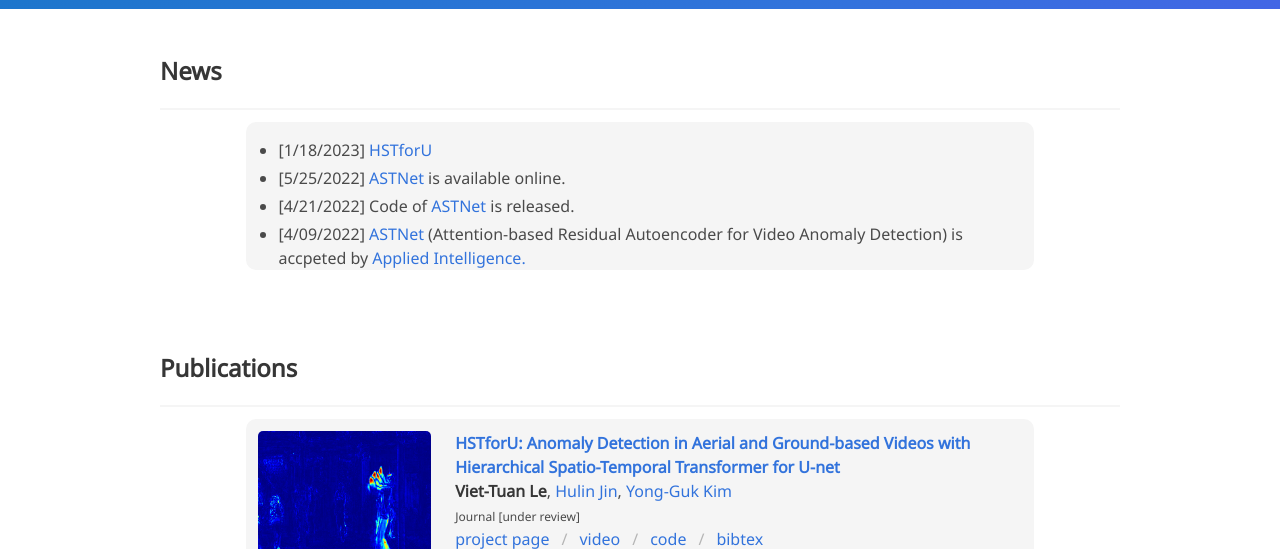
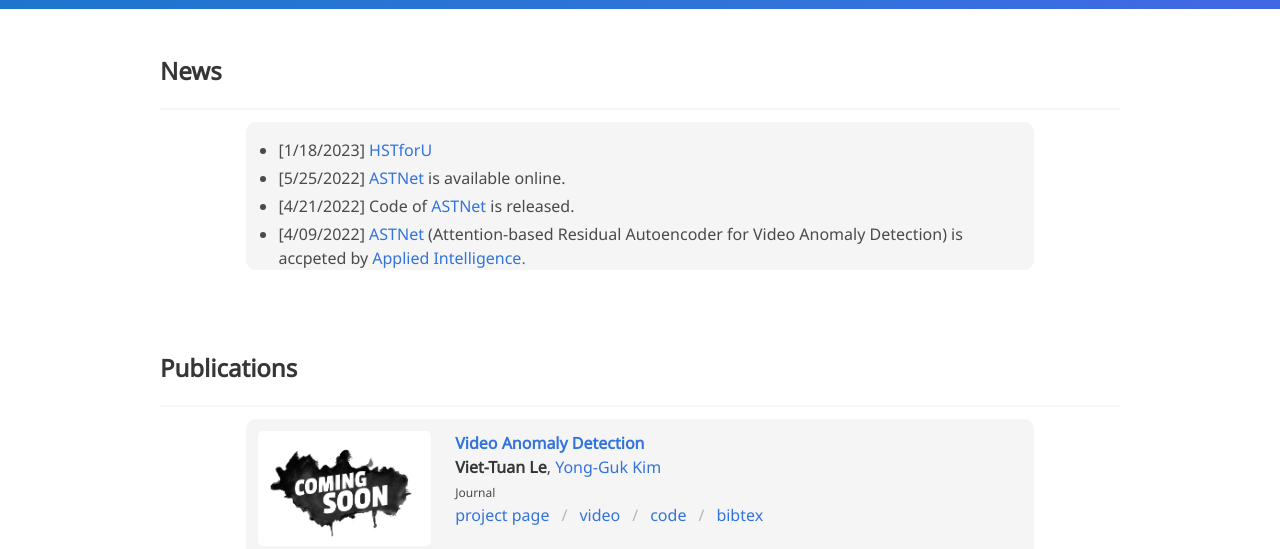
Before and after one commit to vt-le/vt-le.github.io, a plain HTML site: page index.html in a window 1280 px wide. Shown: the part 251-800 px from the top of the page. Drawn offline with nearby package versions, Linux system fonts and the light colour scheme; a script that the page names is missing; some icons are missing; a web font is replaced by a local one.

Commit message:
new project

```diff
--- a/index.html
+++ b/index.html
@@ -141,6 +141,41 @@
   <div class="container is-max-desktop">
     <h2 class="title is-4">Publications</h2>
     <hr>
+
+      <!-- Publications. -->
+     <div class="columns is-centered has-text-centered">
+      <div class="column is-four-fifths">
+        <div class="columns is-centered interpolation-panel">
+          <div class="column is-3 has-text-centered">
+            <img src="static/images/cms.jpg"
+                 class="interpolation-image"
+                 alt="Interpolate start reference image."/>
+          </div>
+
+          <div class="column is-9 has-text-left">
+
+            <span class="is-size-6"><strong><a href="#"> Video Anomaly Detection </a></strong></span><br>
+            <span class="is-size-6">
+              <strong> Viet-Tuan Le</strong>,</span>
+              <a href="http://home.sejong.ac.kr/~ykim/"> Yong-Guk Kim</a> <br>
+            <span class="is-size-7">Journal</span>
+
+            <nav class="breadcrumb" aria-label="breadcrumbs">
+              <ul>
+                <li><a href="#">project page</a></li>
+                <li><a href="#">video</a> </li>
+                <li><a href="#">code</a></li>
+                <li><a shape="rect" href="javascript:togglebib('le2019local')" class="togglebib">bibtex</a>
+                </li>
+              </ul>
+            </nav>
+
+          </div>
+        </div>
+      </div>
+    </div>
+    <!--/ Publications. -->
+    <br>
 
      <!-- Publications. -->
      <div class="columns is-centered has-text-centered">
```
Also changed, not shown: static/images/cms.jpg (added).
